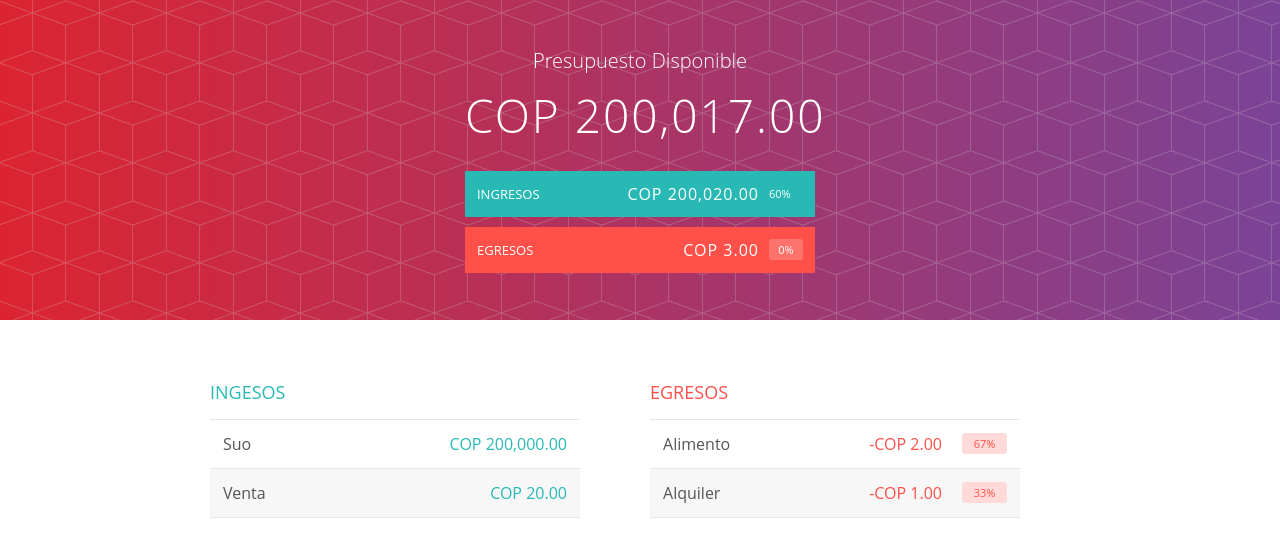
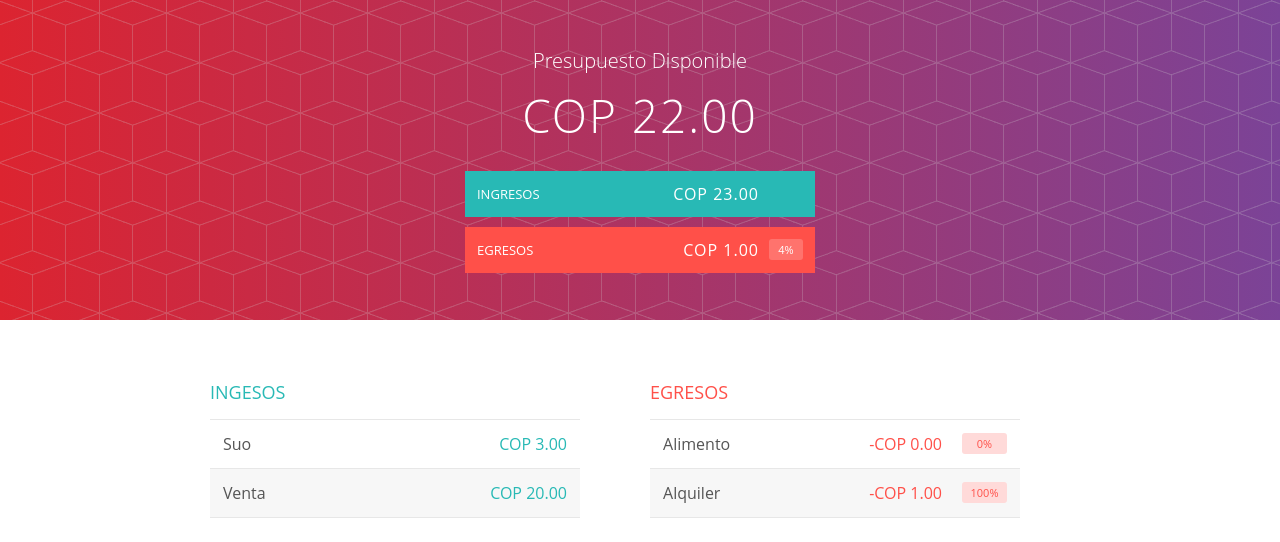
Before and after one commit to paulap015/Presupuesto-web, a plain HTML site: page index.html in a window 1280 px wide. Drawn offline with nearby package versions, Linux system fonts and the light colour scheme.

Commit message:
eliminar ingresos y egresos

```diff
--- a/index.html
+++ b/index.html
@@ -18,14 +18,14 @@
                 <div class="presupuesto_ingreso--texto">Ingresos</div>
                 <div class="derecha">
                     <div class="presupuesto_ingreso--valor" id="ingresos">+4000</div>
-                    <div class="presupuesto_ingreso--porcentaje">60%</div>
+                    <div class="presupuesto_ingreso--porcentaje"></div>
                 </div>
             </div>
             <div class="presupuesto_egreso limpiarEstilos" >
                 <div class="presupuesto_egreso--texto">Egresos</div>
                 <div class="derecha limpiarEstilos">
                     <div class="presupuesto_egreso--valor" id="egresos">+1000</div>
-                    <div class="presupuesto_egreso--porcentaje" id="porcentaje">4%</div>
+                    <div class="presupuesto_egreso--porcentaje" id="porcentaje"></div>
                 </div>
             </div>
 
--- a/js/app.js
+++ b/js/app.js
@@ -1,98 +1,118 @@
-const ingresos = [
-    new Ingreso('Suo',200000),
-    new Ingreso('Venta',20)
-];
-const egresos=[
-    new Egreso('Alimento',2),
-    new Egreso('Alquiler',1)
-];
+const ingresos = [new Ingreso("Suo", 3), new Ingreso("Venta", 20)];
+const egresos = [new Egreso("Alimento", 0), new Egreso("Alquiler", 1)];
 
 //cargara la app cuando se abra la pag html
-let cargarApp = ()=>{
+let cargarApp = () => {
   cargarCabecero();
   cargarIngresos();
   cargarEgresos();
-}
+};
 //sumara todos los elementos del array ingresos
-let totalIngresos = ()=>{
-    let totalIngreso=0;
-    for(let ingreso of ingresos){
-        totalIngreso+=ingreso.valor;
+let totalIngresos = () => {
+  let totalIngreso = 0;
+  for (let ingreso of ingresos) {
+    totalIngreso += ingreso.valor;
   }
   return totalIngreso;
-}
+};
 
 //sumara los elementos del array egresos
-let totalEgresos = ()=>{
-    let totalEgreso=0;
-    for(let egreso of egresos){
-        totalEgreso+=egreso.valor;
+let totalEgresos = () => {
+  let totalEgreso = 0;
+  for (let egreso of egresos) {
+    totalEgreso += egreso.valor;
   }
   return totalEgreso;
+};
+//actualizar funciones del cabecero
+let cargarCabecero = () => {
+  let presupuesto = totalIngresos() - totalEgresos();
+  let porcentajeEgreso = totalEgresos() / totalIngresos();
+
+  document.getElementById("presupuesto").innerHTML = formatoMoneda(presupuesto);
+  document.getElementById("porcentaje").innerHTML =
+    formatoPorcentaje(porcentajeEgreso);
+  document.getElementById("ingresos").innerHTML = formatoMoneda(
+    totalIngresos()
+  );
+  document.getElementById("egresos").innerHTML = formatoMoneda(totalEgresos());
+};
+const formatoMoneda = (valor) => {
+  return valor.toLocaleString("en-US", {
+    style: "currency",
+    currency: "COP",
+    minimunFractionDigits: 2,
+  });
+};
+const formatoPorcentaje = (valor) => {
+  return valor.toLocaleString("en-US", {
+    style: "percent",
+    minimunFractionDigits: 2,
+  });
+};
+
+const cargarIngresos = () => {
+  let ingresosHTML = "";
+  for (let ingreso of ingresos) {
+    ingresosHTML += crearIngresoHTML(ingreso);
   }
-//actualizar funciones del cabecero
-let cargarCabecero = ()=>{
-    let presupuesto = totalIngresos()-totalEgresos();
-    let porcentajeEgreso = totalEgresos()/totalIngresos();
-
-    document.getElementById('presupuesto').innerHTML=formatoMoneda(presupuesto);
-    document.getElementById('porcentaje').innerHTML=formatoPorcentaje(porcentajeEgreso);
-    document.getElementById('ingresos').innerHTML=formatoMoneda(totalIngresos());
-    document.getElementById('egresos').innerHTML=formatoMoneda(totalEgresos());
-
-}
-const formatoMoneda = (valor)=>{
-    return valor.toLocaleString('en-US',{style:'currency',currency:'COP',minimunFractionDigits:2});
-}
-const formatoPorcentaje = (valor)=>{
-    return valor.toLocaleString('en-US',{style:'percent',minimunFractionDigits:2});
-}
-
-const cargarIngresos = ()=>{
-    let ingresosHTML ='';
-    for(let ingreso of ingresos){
-        ingresosHTML+= crearIngresoHTML(ingreso);
-    }
-    document.getElementById('lista-ingresos').innerHTML=ingresosHTML;
-}
-const crearIngresoHTML=(ingreso)=>{
-    let ingresosHTML=`
+  document.getElementById("lista-ingresos").innerHTML = ingresosHTML;
+};
+const crearIngresoHTML = (ingreso) => {
+  let ingresosHTML = `
     <div class="elemento limpiarEstilos">
-                    <div class="elemento_descripcion">${ingreso.descripcion}</div>
+        <div class="elemento_descripcion">${
+            ingreso.descripcion
+        }</div>
         <div class="derecha limpiarEstilos">
             <div class="elemento_valor">${formatoMoneda(ingreso.valor)}</div>
             <div class="elemento_eliminar">
                 <button class="elemento_eliminar--btn">
-                                <ion-icon name="close-outline"></ion-icon>
+                    <ion-icon name="close-outline"
+                    onclick='eliminarIngreso(${ingreso.id})'></ion-icon>
                 </button>
             </div>
         </div>
     </div>
     `;
   return ingresosHTML;
+};
+
+const eliminarIngreso=(id)=>{
+    let indiceEliminar=ingresos.findIndex(ingreso=>ingreso.id ===id);
+    ingresos.splice(indiceEliminar,1);
+    cargarCabecero();
+    cargarIngresos();
 }
 
-const cargarEgresos=()=>{
-    let egresosHTML='';
-    for(let egreso of egresos){
-        egresosHTML+=crearEgresoHTML(egreso);
+const cargarEgresos = () => {
+  let egresosHTML = "";
+  for (let egreso of egresos) {
+    egresosHTML += crearEgresoHTML(egreso);
   }
-    document.getElementById('lista-egresos').innerHTML=egresosHTML;
-}
-const crearEgresoHTML=(egreso)=>{
-    let egresoHTML=`
+  document.getElementById("lista-egresos").innerHTML = egresosHTML;
+};
+const crearEgresoHTML = (egreso) => {
+  let egresoHTML = `
     <div class="elemento limpiarEstilos">
-                    <div class="elemento_descripcion">${egreso.descripcion}</div>
+            <div class="elemento_descripcion">${ egreso.descripcion}</div>
                     <div class="derecha limpiarEstilos">
                         <div class="elemento_valor">${formatoMoneda(-egreso.valor)}</div>
-                        <div class="elemento_porcentaje">${formatoPorcentaje(egreso.valor/totalEgresos())}</div>
+                        <div class="elemento_porcentaje">${formatoPorcentaje(egreso.valor / totalEgresos())}</div>
                         <div class="elemento_eliminar">
                             <button class="elemento_eliminar--btn">
-                                <ion-icon name="close-outline"></ion-icon>
+                                <ion-icon name="close-outline"
+                                onclick='eliminarEgreso(${egreso.id})'></ion-icon>
                             </button>
                         </div>
                 </div>
     </div>
     `;
   return egresoHTML;
+};
+let eliminarEgreso=(id)=>{
+    let indiceEliminar =egresos.findIndex(egreso=> egreso.id ===id);
+    egresos.splice(indiceEliminar,1);
+    cargarCabecero();
+    cargarEgresos();
 }
```
Lines whose indentation alone changed are shown as unchanged.
